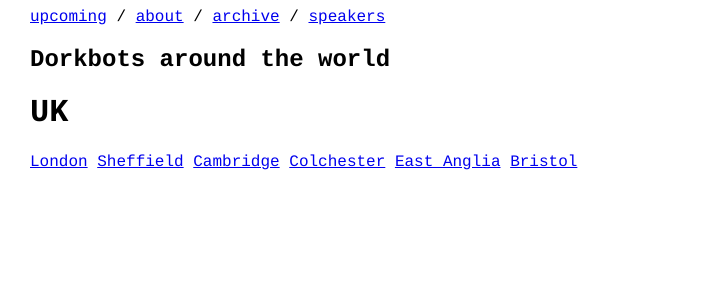
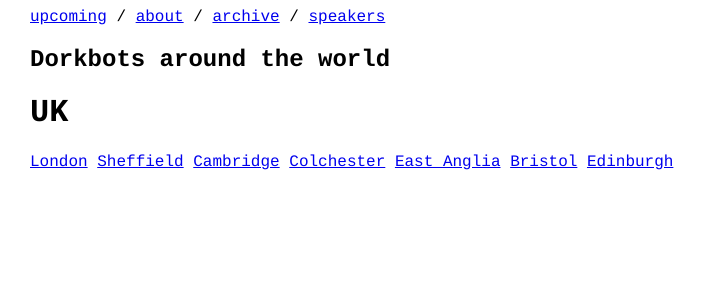
Before and after one commit to dorkbotlondon/dorkbotlondon.github.io, a Jekyll site: the page built from world.html, in a window 1280 px wide. Shown: the top 300 px of the page, without its empty margins (0-704 px from the left). Built offline with Jekyll 4.4.1, drawn with Linux system fonts in a browser that asks for light colours; Markdown is read by kramdown in place of the engine named in the settings; comment, search, counter and statistics services are not loaded.

Commit message:
Update world.html

```diff
--- a/world.html
+++ b/world.html
@@ -17,3 +17,5 @@ permalink: /credits/
   <a class="twitter-timeline" data-tweet-limit="1" data-width="260" data-height="200" href="https://twitter.com/dorkbotanglia?ref_src=twsrc%5Etfw">East Anglia</a> <script async src="https://platform.twitter.com/widgets.js" charset="utf-8"></script>
 
   <a class="twitter-timeline" data-tweet-limit="1" data-width="260" data-height="200" href="https://twitter.com/dorkbotbristol?ref_src=twsrc%5Etfw">Bristol</a> <script async src="https://platform.twitter.com/widgets.js" charset="utf-8"></script>
+
+<a class="twitter-timeline" data-tweet-limit="1" data-width="260" data-height="200" href="https://twitter.com/dorkbotalba?ref_src=twsrc%5Etfw">Edinburgh</a> <script async src="https://platform.twitter.com/widgets.js" charset="utf-8"></script>
```
